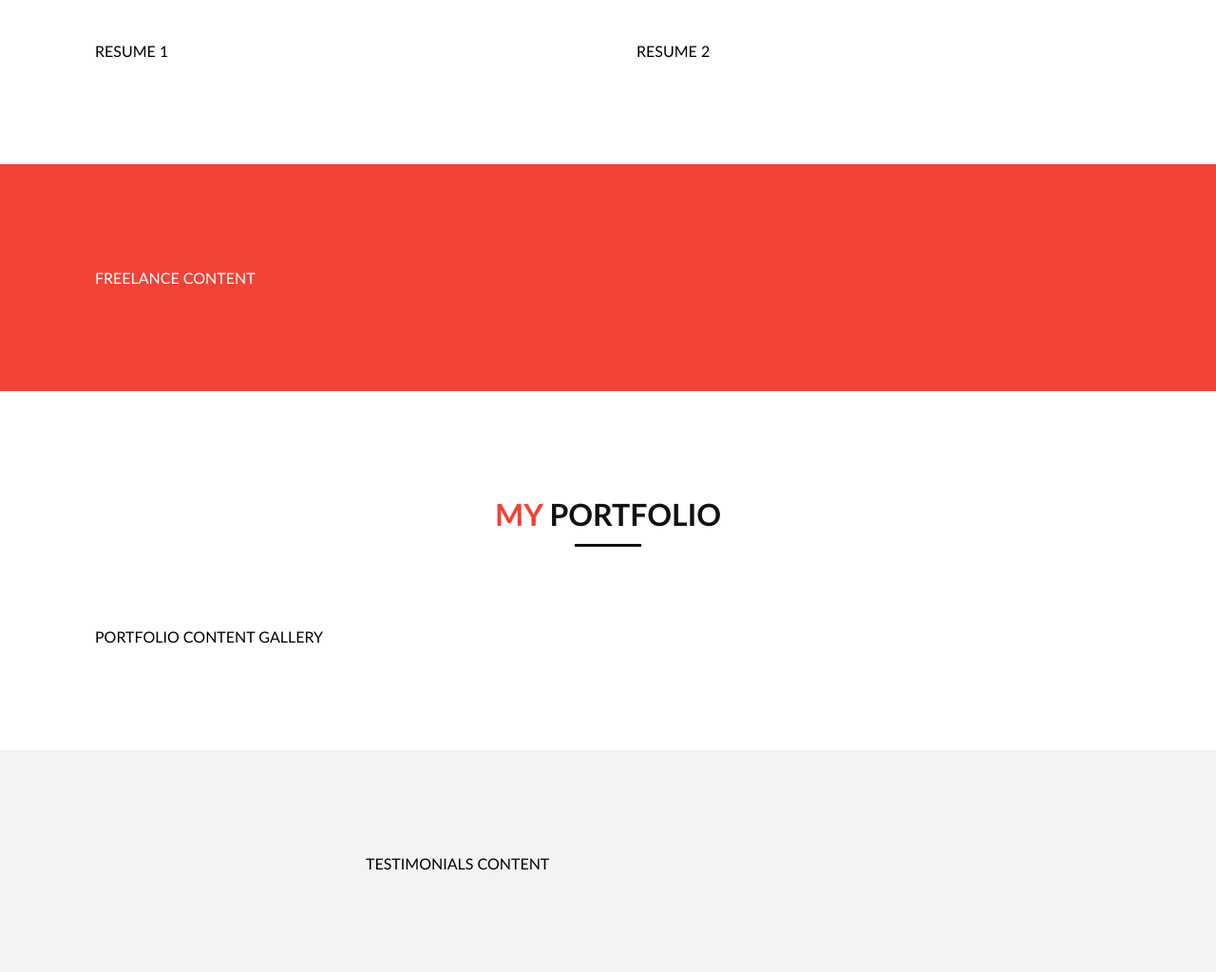
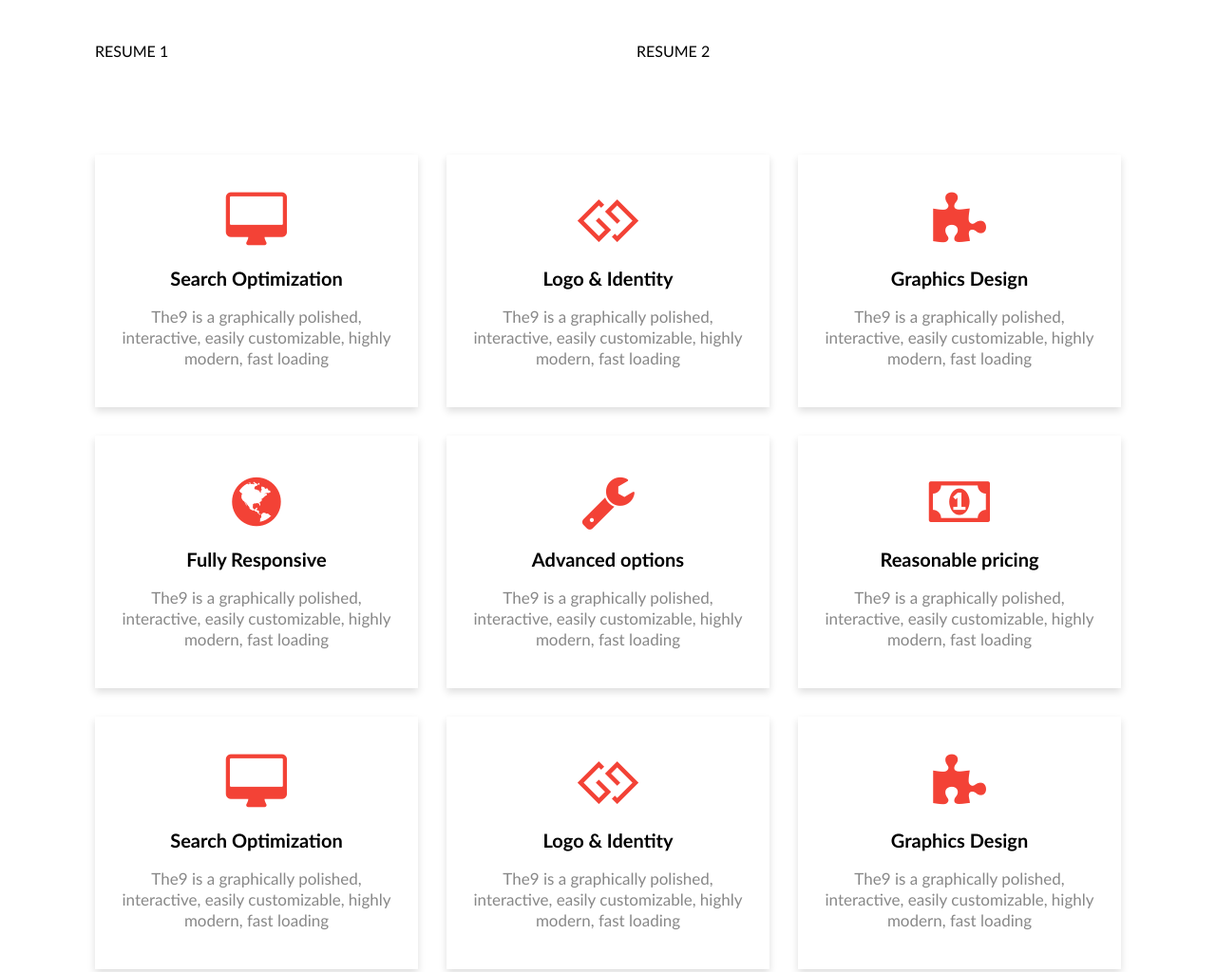
Before and after one commit to frontend-Vidas/Portfolio-82024, a website with bundled scripts: page index.html in a window 1280 px wide. Shown: the part 2380-3404 px from the top of the page at 95% size. Built offline with nearby package versions, Linux system fonts and the light colour scheme.

Commit message:
services-html

```diff
--- a/index.html
+++ b/index.html
@@ -107,6 +107,9 @@
                 <div class="col-12 col-md-6">RESUME 1</div>
                 <div class="col-12 col-md-6">RESUME 2</div>
             </div>
+            <div class="row">
+                <div id="resume_services_block" class="col-12 services">VISOS PASLUGOS</div>
+            </div>
         </section>
         <!-- RESUME: end -->
 
--- a/js/components/services.js
+++ b/js/components/services.js
@@ -1,40 +1,7 @@
-function services() {
+function services(selector, data) {
     let HTML = '';
 
-    const servicesData = [
-        {
-            icon: 'desktop',
-            title: 'Search Optimization',
-            desc:'The9 is a graphically polished, interactive, easily customizable, highly modern, fast loading',
-        },
-        {
-            icon: 'gg',
-            title: 'Logo &amp; Identity',
-            desc:'The9 is a graphically polished, interactive, easily customizable, highly modern, fast loading',
-        },
-        {
-            icon: 'puzzle-piece',
-            title: 'Graphics Design',
-            desc:'The9 is a graphically polished, interactive, easily customizable, highly modern, fast loading',
-        },
-        {
-            icon: 'globe',
-            title: 'Fully Responsive',
-            desc:'The9 is a graphically polished, interactive, easily customizable, highly modern, fast loading',
-        },
-        {
-            icon: 'wrench',
-            title: 'Advanced options',
-            desc:'The9 is a graphically polished, interactive, easily customizable, highly modern, fast loading',
-        },
-        {
-            icon: 'money',
-            title: 'Reasonable pricing',
-            desc:'The9 is a graphically polished, interactive, easily customizable, highly modern, fast loading',
-        },
-    ];
-
-    for (const service of servicesData) {
+    for (const service of data) {
         HTML += `<div class="service">
                     <i class="fa fa-${service.icon}" aria-hidden="true"></i>
                     <h3 class="service-title">${service.title}</h3>
@@ -43,7 +10,7 @@ function services() {
                  `;
 }
 
-    const servicesDOM = document.getElementById('services_block');
+    const servicesDOM = document.getElementById(selector);
 
     servicesDOM.innerHTML = HTML;
 
--- a/js/pages/home.js
+++ b/js/pages/home.js
@@ -13,7 +13,106 @@ import { services } from '../components/services.js';
 /* ABOUT ME: end */
 
 /* SERVICES: start */
-services();
+
+const homeServicesData = [
+    {
+        icon: 'desktop',
+        title: 'Search Optimization',
+        desc:'The9 is a graphically polished, interactive, easily customizable, highly modern, fast loading',
+    },
+    {
+        icon: 'gg',
+        title: 'Logo &amp; Identity',
+        desc:'The9 is a graphically polished, interactive, easily customizable, highly modern, fast loading',
+    },
+    {
+        icon: 'puzzle-piece',
+        title: 'Graphics Design',
+        desc:'The9 is a graphically polished, interactive, easily customizable, highly modern, fast loading',
+    },
+    {
+        icon: 'globe',
+        title: 'Fully Responsive',
+        desc:'The9 is a graphically polished, interactive, easily customizable, highly modern, fast loading',
+    },
+    {
+        icon: 'wrench',
+        title: 'Advanced options',
+        desc:'The9 is a graphically polished, interactive, easily customizable, highly modern, fast loading',
+    },
+    {
+        icon: 'money',
+        title: 'Reasonable pricing',
+        desc:'The9 is a graphically polished, interactive, easily customizable, highly modern, fast loading',
+    },
+];
+
+const allServicesData = [
+    {
+        icon: 'desktop',
+        title: 'Search Optimization',
+        desc:'The9 is a graphically polished, interactive, easily customizable, highly modern, fast loading',
+    },
+    {
+        icon: 'gg',
+        title: 'Logo &amp; Identity',
+        desc:'The9 is a graphically polished, interactive, easily customizable, highly modern, fast loading',
+    },
+    {
+        icon: 'puzzle-piece',
+        title: 'Graphics Design',
+        desc:'The9 is a graphically polished, interactive, easily customizable, highly modern, fast loading',
+    },
+    {
+        icon: 'globe',
+        title: 'Fully Responsive',
+        desc:'The9 is a graphically polished, interactive, easily customizable, highly modern, fast loading',
+    },
+    {
+        icon: 'wrench',
+        title: 'Advanced options',
+        desc:'The9 is a graphically polished, interactive, easily customizable, highly modern, fast loading',
+    },
+    {
+        icon: 'money',
+        title: 'Reasonable pricing',
+        desc:'The9 is a graphically polished, interactive, easily customizable, highly modern, fast loading',
+    },
+    {
+        icon: 'desktop',
+        title: 'Search Optimization',
+        desc:'The9 is a graphically polished, interactive, easily customizable, highly modern, fast loading',
+    },
+    {
+        icon: 'gg',
+        title: 'Logo &amp; Identity',
+        desc:'The9 is a graphically polished, interactive, easily customizable, highly modern, fast loading',
+    },
+    {
+        icon: 'puzzle-piece',
+        title: 'Graphics Design',
+        desc:'The9 is a graphically polished, interactive, easily customizable, highly modern, fast loading',
+    },
+    {
+        icon: 'globe',
+        title: 'Fully Responsive',
+        desc:'The9 is a graphically polished, interactive, easily customizable, highly modern, fast loading',
+    },
+    {
+        icon: 'wrench',
+        title: 'Advanced options',
+        desc:'The9 is a graphically polished, interactive, easily customizable, highly modern, fast loading',
+    },
+    {
+        icon: 'money',
+        title: 'Reasonable pricing',
+        desc:'The9 is a graphically polished, interactive, easily customizable, highly modern, fast loading',
+    },
+];
+
+services('services_block', homeServicesData);
+services('resume_services_block', allServicesData);
+
 /* SERVICES: end */
 
 /* RESUME: start */
```
